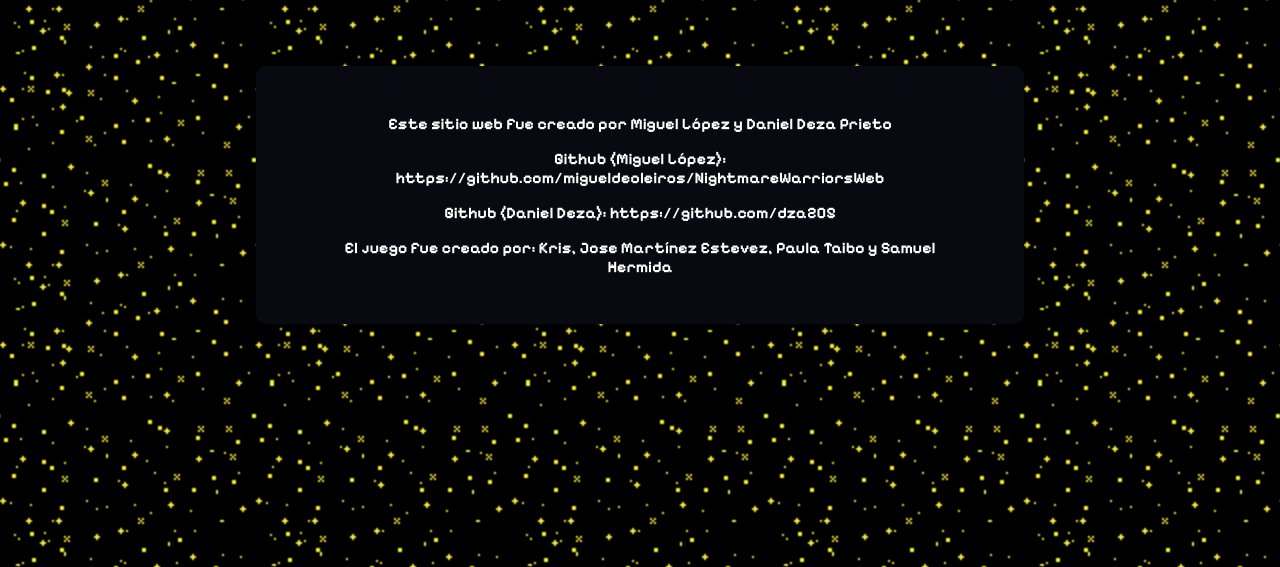
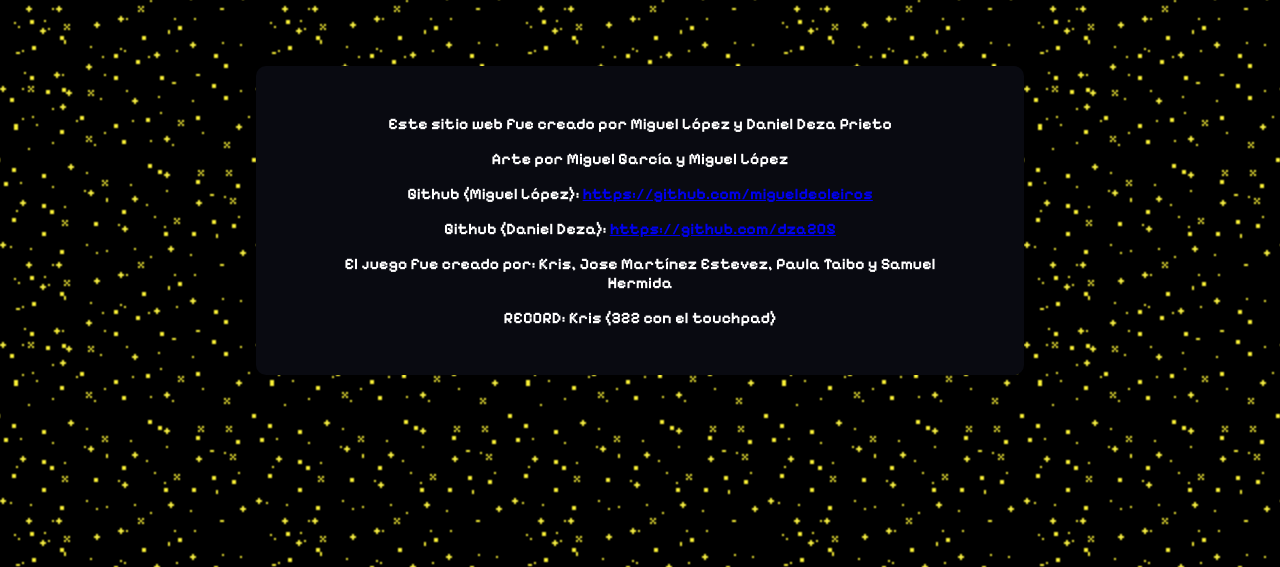
Before and after one commit to migueldeoleiros/NightmareWarriors-web, a Django app: page /about/ in a window 1280 px wide. Shown: the part 98-665 px from the top of the page. Run offline with Django 4.2, Linux system fonts and the light colour scheme.

Commit message:
fix urls

```diff
--- a/web/static/css/styles.css
+++ b/web/static/css/styles.css
@@ -2,6 +2,7 @@ body {
     margin: 0;
     padding: 0;
     background-image: url("/static/background.png");
+    image-rendering: crisp-edges;
     background-size: 20%;
 }
 
--- a/web/templates/about.html
+++ b/web/templates/about.html
@@ -30,9 +30,11 @@
     </div>
     <div class="text">
       <p>Este sitio web fue creado por Miguel López y Daniel Deza Prieto</p>
-      <p>Github (Miguel López): https://github.com/migueldeoleiros/NightmareWarriorsWeb </p>
-      <p>Github (Daniel Deza): https://github.com/dza205 </p>
+      <p>Arte por Miguel García y Miguel López</p>
+      <p>Github (Miguel López): <a href="https://github.com/migueldeoleiros">https://github.com/migueldeoleiros</a></p>
+      <p>Github (Daniel Deza): <a href="https://github.com/dza205">https://github.com/dza205</a></p>
       <p> El juego fue creado por: Kris, Jose Martínez Estevez, Paula Taibo y Samuel Hermida</p>
+      <p>RECORD: Kris (322 con el touchpad)</p>
     </div>
   </body>
 
```
Also changed, not shown: NightmareWarriorsWeb/urls.py (line endings or trailing spaces).
